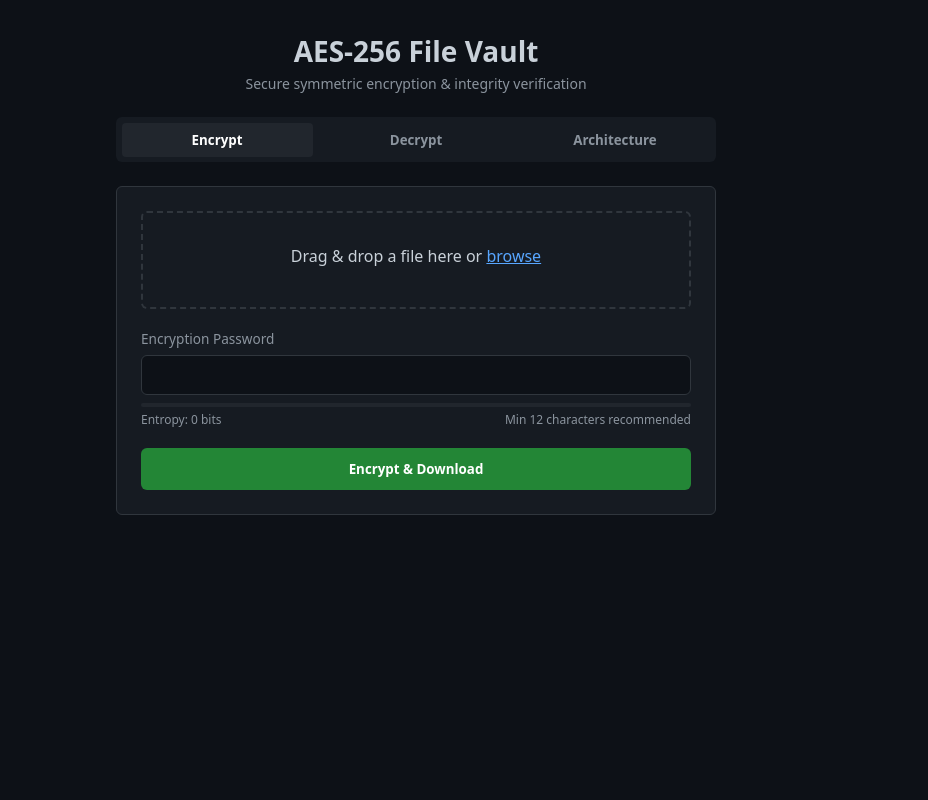
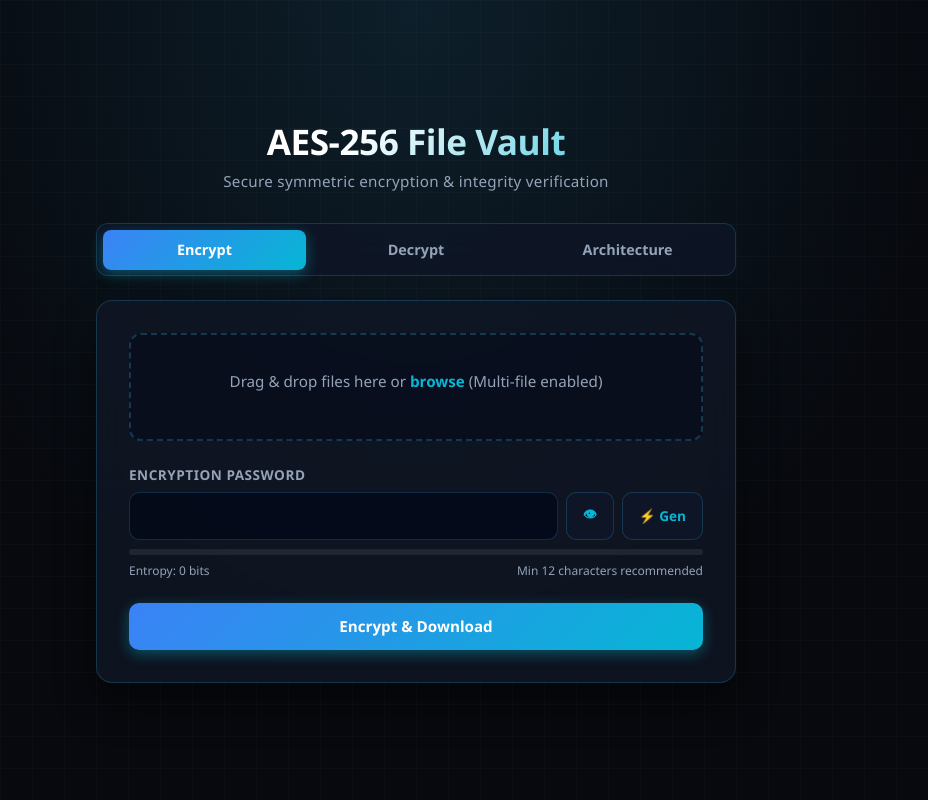
Before and after one commit to AUSTIN-JR/SECURE-FILE-VAULT, a Flask app: page / in a window 1280 px wide. Shown: the whole page, without its empty margins (224-1152 px from the left). Run offline with Flask 3, Linux system fonts and the light colour scheme.

Commit message:
feat: complete UI styling overhaul, batch zip encryption, and password tools

```diff
--- a/app.py
+++ b/app.py
@@ -1,5 +1,6 @@
 import io
 import time
+import zipfile
 import hashlib
 from flask import Flask, render_template, request, send_file, jsonify
 from werkzeug.utils import secure_filename
@@ -14,40 +15,47 @@ def index():
 
 @app.route('/api/encrypt', methods=['POST'])
 def api_encrypt():
-    if 'file' not in request.files or 'password' not in request.form:
-        return jsonify({'error': 'File and password are required.'}), 400
+    uploaded_files = request.files.getlist('files')
+    password = request.form.get('password')
 
-    file = request.files['file']
-    password = request.form['password']
+    if not uploaded_files or not password:
+        return jsonify({'error': 'Files and password are required.'}), 400
 
-    if not file.filename or not password:
-        return jsonify({'error': 'Filename or password cannot be empty.'}), 400
+    # Filter out empty file objects
+    files = [f for f in uploaded_files if f.filename]
+    if not files:
+        return jsonify({'error': 'No files selected.'}), 400
 
-    start_time = time.perf_counter()
-    raw_data = file.read()
-    orig_size = len(raw_data)
-    orig_hash = hashlib.sha256(raw_data).hexdigest()
+    # Single File Encryption
+    if len(files) == 1:
+        file = files[0]
+        raw_data = file.read()
+        encrypted_data = encrypt_bytes(raw_data, password)
+        download_name = secure_filename(file.filename) + ".enc"
 
-    encrypted_data = encrypt_bytes(raw_data, password)
-    duration_ms = round((time.perf_counter() - start_time) * 1000, 2)
+        return send_file(
+            io.BytesIO(encrypted_data),
+            mimetype='application/octet-stream',
+            as_attachment=True,
+            download_name=download_name
+        )
 
-    download_name = secure_filename(file.filename) + ".enc"
+    # Batch Multi-File Encryption -> ZIP Archive
+    zip_buffer = io.BytesIO()
+    with zipfile.ZipFile(zip_buffer, 'w', zipfile.ZIP_DEFLATED) as zip_file:
+        for file in files:
+            safe_name = secure_filename(file.filename)
+            raw_data = file.read()
+            encrypted_data = encrypt_bytes(raw_data, password)
+            zip_file.writestr(f"{safe_name}.enc", encrypted_data)
 
-    response = send_file(
-        io.BytesIO(encrypted_data),
-        mimetype='application/octet-stream',
+    zip_buffer.seek(0)
+    return send_file(
+        zip_buffer,
+        mimetype='application/zip',
         as_attachment=True,
-        download_name=download_name
+        download_name='encrypted_vault_batch.zip'
     )
-
-    response.headers['X-Original-Size'] = str(orig_size)
-    response.headers['X-Encrypted-Size'] = str(len(encrypted_data))
-    response.headers['X-Original-Hash'] = orig_hash
-    response.headers['X-Processing-Time-Ms'] = str(duration_ms)
-    response.headers['Access-Control-Expose-Headers'] = (
-        'X-Original-Size, X-Encrypted-Size, X-Original-Hash, X-Processing-Time-Ms'
-    )
-    return response
 
 @app.route('/api/decrypt', methods=['POST'])
 def api_decrypt():
@@ -61,14 +69,11 @@ def api_decrypt():
         return jsonify({'error': 'Filename or password cannot be empty.'}), 400
 
     encrypted_data = file.read()
-    start_time = time.perf_counter()
 
     try:
         plaintext, verified_hash = decrypt_bytes(encrypted_data, password)
     except ValueError as err:
         return jsonify({'error': str(err)}), 400
-
-    duration_ms = round((time.perf_counter() - start_time) * 1000, 2)
 
     download_name = secure_filename(file.filename)
     if download_name.endswith('.enc'):
@@ -84,10 +89,7 @@ def api_decrypt():
     )
 
     response.headers['X-Decrypted-Hash'] = verified_hash
-    response.headers['X-Processing-Time-Ms'] = str(duration_ms)
-    response.headers['Access-Control-Expose-Headers'] = (
-        'X-Decrypted-Hash, X-Processing-Time-Ms'
-    )
+    response.headers['Access-Control-Expose-Headers'] = 'X-Decrypted-Hash'
     return response
 
 if __name__ == '__main__':
--- /dev/null
+++ b/sample.txt
@@ -0,0 +1 @@
+This is a secret message
--- a/static/css/style.css
+++ b/static/css/style.css
@@ -1,49 +1,337 @@
 :root {
-  --bg-color: #0d1117;
-  --surface: #161b22;
-  --border: #30363d;
-  --accent: #238636;
-  --accent-hover: #2ea043;
-  --text-main: #c9d1d9;
-  --text-muted: #8b949e;
-  --error: #f85149;
+  --bg-base: #07090e;
+  --panel-bg: rgba(16, 23, 38, 0.75);
+  --border-glow: rgba(56, 189, 248, 0.2);
+  --border-active: #38bdf8;
+  --accent-cyan: #06b6d4;
+  --accent-blue: #3b82f6;
+  --accent-glow: rgba(6, 182, 212, 0.4);
+  --text-main: #f8fafc;
+  --text-muted: #94a3b8;
+  --success: #10b981;
+  --error: #f43f5e;
+  --transition: all 0.25s cubic-bezier(0.4, 0, 0.2, 1);
 }
 
-* { box-sizing: border-box; margin: 0; padding: 0; font-family: system-ui, -apple-system, sans-serif; }
-body { background: var(--bg-color); color: var(--text-main); display: flex; justify-content: center; padding: 2rem 1rem; }
-.container { max-width: 600px; width: 100%; }
+* {
+  box-sizing: border-box;
+  margin: 0;
+  padding: 0;
+  font-family: 'Segoe UI', system-ui, -apple-system, sans-serif;
+}
 
-header { text-align: center; margin-bottom: 1.5rem; }
-header h1 { font-size: 1.75rem; margin-bottom: 0.25rem; }
-.subtitle { color: var(--text-muted); font-size: 0.875rem; }
+body {
+  min-height: 100vh;
+  background-color: var(--bg-base);
+  background-image:
+    radial-gradient(ellipse at 50% 0%, rgba(56, 189, 248, 0.12) 0%, transparent 60%),
+    linear-gradient(rgba(255, 255, 255, 0.02) 1px, transparent 1px),
+    linear-gradient(90deg, rgba(255, 255, 255, 0.02) 1px, transparent 1px);
+  background-size: 100% 100%, 32px 32px, 32px 32px;
+  color: var(--text-main);
+  display: flex;
+  justify-content: center;
+  align-items: center;
+  padding: 2.5rem 1rem;
+}
 
-.tab-nav { display: flex; gap: 0.5rem; background: var(--surface); padding: 0.35rem; border-radius: 6px; margin-bottom: 1.5rem; }
-.tab-btn { flex: 1; background: transparent; border: none; color: var(--text-muted); padding: 0.5rem; border-radius: 4px; cursor: pointer; font-weight: 600; }
-.tab-btn.active { background: #21262d; color: #fff; }
+.container {
+  max-width: 640px;
+  width: 100%;
+  animation: fadeIn 0.6s ease-out;
+}
 
-.tab-panel { display: none; background: var(--surface); border: 1px solid var(--border); padding: 1.5rem; border-radius: 6px; }
-.tab-panel.active { display: block; }
+@keyframes fadeIn {
+  from { opacity: 0; transform: translateY(12px); }
+  to { opacity: 1; transform: translateY(0); }
+}
 
-.drop-zone { position: relative; border: 2px dashed var(--border); border-radius: 6px; padding: 2rem; text-align: center; margin-bottom: 1.25rem; }
-.drop-zone:hover { border-color: #58a6ff; }
-.drop-zone input { position: absolute; inset: 0; opacity: 0; cursor: pointer; width: 100%; height: 100%; }
-.drop-text span { color: #58a6ff; text-decoration: underline; }
-.file-name-preview { margin-top: 0.5rem; font-size: 0.85rem; color: #58a6ff; }
+header {
+  text-align: center;
+  margin-bottom: 2rem;
+}
 
-.form-group { margin-bottom: 1.25rem; }
-.form-group label { display: block; font-size: 0.85rem; margin-bottom: 0.4rem; color: var(--text-muted); }
-.form-group input { width: 100%; padding: 0.65rem; border-radius: 6px; background: #0d1117; border: 1px solid var(--border); color: #fff; }
+header h1 {
+  font-size: 2.2rem;
+  font-weight: 800;
+  letter-spacing: -0.5px;
+  background: linear-gradient(135deg, #ffffff 40%, var(--accent-cyan) 100%);
+  -webkit-background-clip: text;
+  -webkit-text-fill-color: transparent;
+  margin-bottom: 0.4rem;
+}
 
-.strength-meter { height: 4px; background: #21262d; border-radius: 2px; margin-top: 0.5rem; overflow: hidden; }
-.strength-bar { height: 100%; width: 0%; transition: width 0.3s, background-color 0.3s; }
-.strength-meta { display: flex; justify-content: space-between; font-size: 0.75rem; color: var(--text-muted); margin-top: 0.25rem; }
+.subtitle {
+  color: var(--text-muted);
+  font-size: 0.95rem;
+  letter-spacing: 0.3px;
+}
 
-.btn { width: 100%; padding: 0.75rem; border-radius: 6px; border: none; cursor: pointer; font-weight: 600; background: var(--accent); color: white; }
-.btn:hover { background: var(--accent-hover); }
+.tab-nav {
+  display: flex;
+  gap: 0.5rem;
+  background: rgba(15, 23, 42, 0.6);
+  backdrop-filter: blur(12px);
+  border: 1px solid var(--border-glow);
+  padding: 0.35rem;
+  border-radius: 12px;
+  margin-bottom: 1.5rem;
+}
 
-.progress-container { display: none; height: 6px; background: #21262d; border-radius: 3px; overflow: hidden; margin-top: 1rem; }
-.progress-bar { height: 100%; width: 0%; background: #58a6ff; transition: width 0.1s linear; }
+.tab-btn {
+  flex: 1;
+  background: transparent;
+  border: none;
+  color: var(--text-muted);
+  padding: 0.65rem;
+  border-radius: 8px;
+  cursor: pointer;
+  font-weight: 600;
+  font-size: 0.9rem;
+  transition: var(--transition);
+}
 
-.status-box { margin-top: 1rem; padding: 0.75rem; border-radius: 6px; font-size: 0.85rem; display: none; }
-.status-box.success { display: block; background: rgba(35, 134, 54, 0.15); border: 1px solid var(--accent); color: #3fb950; }
-.status-box.error { display: block; background: rgba(248, 81, 73, 0.15); border: 1px solid var(--error); color: var(--error); }
+.tab-btn:hover {
+  color: #fff;
+}
+
+.tab-btn.active {
+  background: linear-gradient(135deg, var(--accent-blue), var(--accent-cyan));
+  color: #fff;
+  box-shadow: 0 4px 14px var(--accent-glow);
+}
+
+.tab-panel {
+  display: none;
+  background: var(--panel-bg);
+  backdrop-filter: blur(16px);
+  border: 1px solid var(--border-glow);
+  padding: 2rem;
+  border-radius: 16px;
+  box-shadow: 0 20px 40px rgba(0, 0, 0, 0.4);
+}
+
+.tab-panel.active {
+  display: block;
+  animation: slidePanel 0.3s ease-out;
+}
+
+@keyframes slidePanel {
+  from { opacity: 0; transform: scale(0.98); }
+  to { opacity: 1; transform: scale(1); }
+}
+
+.drop-zone {
+  position: relative;
+  border: 2px dashed rgba(56, 189, 248, 0.25);
+  border-radius: 12px;
+  padding: 2.25rem 1rem;
+  text-align: center;
+  margin-bottom: 1.5rem;
+  background: rgba(2, 6, 23, 0.4);
+  transition: var(--transition);
+  cursor: pointer;
+}
+
+.drop-zone:hover, .drop-zone.active {
+  border-color: var(--border-active);
+  background: rgba(56, 189, 248, 0.04);
+  box-shadow: 0 0 20px rgba(56, 189, 248, 0.15);
+}
+
+.drop-zone input {
+  position: absolute;
+  inset: 0;
+  opacity: 0;
+  cursor: pointer;
+  width: 100%;
+  height: 100%;
+}
+
+.drop-text {
+  font-size: 0.95rem;
+  color: var(--text-muted);
+}
+
+.drop-text span {
+  color: var(--accent-cyan);
+  font-weight: 600;
+}
+
+.file-name-preview {
+  margin-top: 0.75rem;
+  font-size: 0.85rem;
+  color: var(--accent-cyan);
+  font-weight: 600;
+  word-break: break-all;
+}
+
+.form-group {
+  margin-bottom: 1.5rem;
+}
+
+.form-group label {
+  display: block;
+  font-size: 0.85rem;
+  font-weight: 600;
+  text-transform: uppercase;
+  letter-spacing: 0.5px;
+  margin-bottom: 0.5rem;
+  color: var(--text-muted);
+}
+
+.form-group input {
+  width: 100%;
+  padding: 0.8rem 1rem;
+  border-radius: 10px;
+  background: rgba(2, 6, 23, 0.6);
+  border: 1px solid var(--border-glow);
+  color: #fff;
+  font-size: 0.95rem;
+  outline: none;
+  transition: var(--transition);
+}
+
+.form-group input:focus {
+  border-color: var(--accent-cyan);
+  box-shadow: 0 0 12px var(--accent-glow);
+}
+
+.input-action-group {
+  display: flex;
+  gap: 0.5rem;
+}
+
+.input-action-group input {
+  flex: 1;
+}
+
+.action-btn {
+  background: rgba(15, 23, 42, 0.8);
+  border: 1px solid var(--border-glow);
+  color: var(--accent-cyan);
+  padding: 0 1rem;
+  border-radius: 10px;
+  cursor: pointer;
+  font-weight: 600;
+  font-size: 0.85rem;
+  transition: var(--transition);
+  display: flex;
+  align-items: center;
+  justify-content: center;
+}
+
+.action-btn:hover {
+  background: var(--accent-blue);
+  color: white;
+  border-color: var(--accent-cyan);
+  box-shadow: 0 0 10px var(--accent-glow);
+}
+
+.strength-meter {
+  height: 6px;
+  background: rgba(255, 255, 255, 0.08);
+  border-radius: 3px;
+  margin-top: 0.6rem;
+  overflow: hidden;
+}
+
+.strength-bar {
+  height: 100%;
+  width: 0%;
+  transition: width 0.35s ease, background-color 0.35s ease;
+}
+
+.strength-meta {
+  display: flex;
+  justify-content: space-between;
+  font-size: 0.75rem;
+  color: var(--text-muted);
+  margin-top: 0.4rem;
+}
+
+.btn {
+  width: 100%;
+  padding: 0.85rem;
+  border-radius: 10px;
+  border: none;
+  cursor: pointer;
+  font-weight: 700;
+  font-size: 0.95rem;
+  background: linear-gradient(135deg, var(--accent-blue), var(--accent-cyan));
+  color: #fff;
+  transition: var(--transition);
+  box-shadow: 0 4px 14px var(--accent-glow);
+}
+
+.btn:hover {
+  transform: translateY(-1px);
+  box-shadow: 0 6px 20px rgba(6, 182, 212, 0.5);
+}
+
+.btn:active {
+  transform: translateY(0);
+}
+
+.progress-container {
+  display: none;
+  height: 8px;
+  background: rgba(255, 255, 255, 0.08);
+  border-radius: 4px;
+  overflow: hidden;
+  margin-top: 1.25rem;
+  position: relative;
+}
+
+.progress-bar {
+  height: 100%;
+  width: 0%;
+  background: linear-gradient(90deg, var(--accent-blue), var(--accent-cyan));
+  border-radius: 4px;
+  transition: width 0.1s linear;
+  box-shadow: 0 0 10px var(--accent-cyan);
+}
+
+.status-box {
+  margin-top: 1.25rem;
+  padding: 0.85rem 1rem;
+  border-radius: 10px;
+  font-size: 0.9rem;
+  display: none;
+  animation: fadeIn 0.3s ease-out;
+}
+
+.status-box.success {
+  background: rgba(16, 185, 129, 0.15);
+  border: 1px solid var(--success);
+  color: #34d399;
+}
+
+.status-box.error {
+  background: rgba(244, 63, 94, 0.15);
+  border: 1px solid var(--error);
+  color: #fb7185;
+}
+
+.spec-table {
+  width: 100%;
+  border-collapse: collapse;
+  margin-top: 1.25rem;
+  font-size: 0.85rem;
+}
+
+.spec-table th, .spec-table td {
+  border: 1px solid rgba(255, 255, 255, 0.08);
+  padding: 0.75rem;
+  text-align: left;
+}
+
+.spec-table th {
+  background: rgba(2, 6, 23, 0.8);
+  color: var(--accent-cyan);
+  font-weight: 600;
+}
+
+.spec-table tr:hover {
+  background: rgba(255, 255, 255, 0.02);
+}
--- a/static/js/main.js
+++ b/static/js/main.js
@@ -1,4 +1,3 @@
-// Tab Switching
 document.querySelectorAll('.tab-btn').forEach(btn => {
   btn.addEventListener('click', () => {
     document.querySelectorAll('.tab-btn').forEach(b => b.classList.remove('active'));
@@ -9,7 +8,6 @@ document.querySelectorAll('.tab-btn').forEach(btn => {
   });
 });
 
-// File Name Display
 function handleFileSelection(inputId, previewId) {
   const input = document.getElementById(inputId);
   const preview = document.getElementById(previewId);
@@ -17,22 +15,45 @@ function handleFileSelection(inputId, previewId) {
 
   input.addEventListener('change', () => {
     if (input.files && input.files.length > 0) {
-      const file = input.files[0];
-      preview.textContent = `${file.name} (${(file.size / 1024).toFixed(1)} KB)`;
+      if (input.files.length === 1) {
+        const file = input.files[0];
+        preview.textContent = `${file.name} (${(file.size / 1024).toFixed(1)} KB)`;
+      } else {
+        let totalSize = Array.from(input.files).reduce((acc, f) => acc + f.size, 0);
+        preview.textContent = `${input.files.length} files selected (${(totalSize / 1024).toFixed(1)} KB total - will bundle as .zip)`;
+      }
     }
   });
 }
 handleFileSelection('enc-file-input', 'enc-file-preview');
 handleFileSelection('dec-file-input', 'dec-file-preview');
 
-// Password Strength
+['enc-drop-zone', 'dec-drop-zone'].forEach(id => {
+  const zone = document.getElementById(id);
+  if (!zone) return;
+
+  ['dragenter', 'dragover'].forEach(eventName => {
+    zone.addEventListener(eventName, (e) => {
+      e.preventDefault();
+      zone.classList.add('active');
+    });
+  });
+
+  ['dragleave', 'drop'].forEach(eventName => {
+    zone.addEventListener(eventName, (e) => {
+      e.preventDefault();
+      zone.classList.remove('active');
+    });
+  });
+});
+
 const passInput = document.getElementById('enc-password');
 const bar = document.getElementById('strength-bar');
 const label = document.getElementById('strength-label');
 const advice = document.getElementById('strength-advice');
 
-if (passInput && typeof assessPassword === 'function') {
-  passInput.addEventListener('input', () => {
+function updateStrengthUI() {
+  if (passInput && typeof assessPassword === 'function') {
     const res = assessPassword(passInput.value);
     if (bar) {
       bar.style.width = res.percent + '%';
@@ -40,10 +61,42 @@ if (passInput && typeof assessPassword === 'function') {
     }
     if (label) label.textContent = `Entropy: ~${res.entropy} bits`;
     if (advice) advice.textContent = res.advice;
+  }
+}
+if (passInput) passInput.addEventListener('input', updateStrengthUI);
+
+document.querySelectorAll('.toggle-visibility').forEach(btn => {
+  btn.addEventListener('click', () => {
+    const targetInput = document.getElementById(btn.dataset.target);
+    if (!targetInput) return;
+    if (targetInput.type === 'password') {
+      targetInput.type = 'text';
+      btn.textContent = '🔒';
+    } else {
+      targetInput.type = 'password';
+      btn.textContent = '👁';
+    }
+  });
+});
+
+const genBtn = document.getElementById('generate-pass-btn');
+if (genBtn) {
+  genBtn.addEventListener('click', () => {
+    const chars = 'ABCDEFGHIJKLMNOPQRSTUVWXYZabcdefghijklmnopqrstuvwxyz0123456789!@#$%^&*()_+~`|}{[]:;?><,./-=';
+    const array = new Uint8Array(16);
+    window.crypto.getRandomValues(array);
+    let generatedPassword = '';
+    for (let i = 0; i < array.length; i++) {
+      generatedPassword += chars[array[i] % chars.length];
+    }
+    passInput.value = generatedPassword;
+    passInput.type = 'text';
+    const toggleBtn = document.querySelector('.toggle-visibility[data-target="enc-password"]');
+    if (toggleBtn) toggleBtn.textContent = '🔒';
+    updateStrengthUI();
   });
 }
 
-// Request Handler with Proper Error Display
 function processRequest(url, formData, progressContainer, progressBar, statusBox) {
   return new Promise((resolve, reject) => {
     const xhr = new XMLHttpRequest();
@@ -86,7 +139,6 @@ function processRequest(url, formData, progressContainer, progressBar, statusBox
         statusBox.style.display = 'block';
         resolve();
       } else {
-        // Read error JSON from blob response
         const blob = xhr.response;
         blob.text().then(text => {
           let errorMessage = "Invalid password or corrupted ciphertext.";
@@ -115,7 +167,6 @@ function processRequest(url, formData, progressContainer, progressBar, statusBox
   });
 }
 
-// Encrypt Submit
 const encForm = document.getElementById('encrypt-form');
 if (encForm) {
   encForm.addEventListener('submit', (e) => {
@@ -123,11 +174,13 @@ if (encForm) {
     const fileInput = document.getElementById('enc-file-input');
     const pInput = document.getElementById('enc-password');
 
-    if (!fileInput.files.length) return alert('Select a file first.');
+    if (!fileInput.files.length) return alert('Select at least one file first.');
     if (!pInput.value) return alert('Enter a password.');
 
     const formData = new FormData();
-    formData.append('file', fileInput.files[0]);
+    for (let i = 0; i < fileInput.files.length; i++) {
+      formData.append('files', fileInput.files[i]);
+    }
     formData.append('password', pInput.value);
 
     processRequest(
@@ -140,7 +193,6 @@ if (encForm) {
   });
 }
 
-// Decrypt Submit
 const decForm = document.getElementById('decrypt-form');
 if (decForm) {
   decForm.addEventListener('submit', (e) => {
--- a/static/js/password-checker.js
+++ b/static/js/password-checker.js
@@ -1,24 +1,31 @@
 function assessPassword(password) {
+  if (!password) {
+    return { entropy: 0, percent: 0, color: '#334155', advice: 'Enter a passphrase' };
+  }
+
   let poolSize = 0;
   if (/[a-z]/.test(password)) poolSize += 26;
   if (/[A-Z]/.test(password)) poolSize += 26;
   if (/[0-9]/.test(password)) poolSize += 10;
-  if (/[^a-zA-Z0-9]/.test(password)) poolSize += 32;
+  if (/[^a-zA-Z0-9]/.test(password)) poolSize += 33;
 
-  const entropy = password.length > 0 && poolSize > 0
-    ? Math.round(password.length * Math.log2(poolSize))
-    : 0;
+  if (poolSize === 0) poolSize = 1;
 
-  let advice = "Too weak";
-  let color = "#f85149";
-  let percent = Math.min((entropy / 80) * 100, 100);
+  const entropy = Math.round(password.length * Math.log2(poolSize));
+  const percent = Math.min(100, Math.round((entropy / 80) * 100));
 
-  if (entropy >= 60 && password.length >= 12) {
-    advice = "Strong";
-    color = "#2ea043";
-  } else if (entropy >= 40) {
-    advice = "Moderate";
-    color = "#d29922";
+  let color = '#f43f5e';
+  let advice = 'Weak - vulnerable to fast cracking';
+
+  if (entropy >= 75) {
+    color = '#10b981';
+    advice = 'Very Strong - computationally infeasible to brute force';
+  } else if (entropy >= 50) {
+    color = '#38bdf8';
+    advice = 'Strong - suitable for sensitive assets';
+  } else if (entropy >= 35) {
+    color = '#facc15';
+    advice = 'Moderate - add special symbols or numbers';
   }
 
   return { entropy, percent, color, advice };
--- a/templates/index.html
+++ b/templates/index.html
@@ -3,8 +3,8 @@
 <head>
   <meta charset="UTF-8">
   <meta name="viewport" content="width=device-width, initial-scale=1.0">
-  <title>AES-256 Vault | Secure Cryptography Tool</title>
-  <link rel="stylesheet" href="/static/css/style.css">
+  <title>AES-256 Vault | Secure File Cryptography</title>
+  <link rel="stylesheet" href="{{ url_for('static', filename='css/style.css') }}">
 </head>
 <body>
   <div class="container">
@@ -22,15 +22,19 @@
     <!-- Encrypt Tab -->
     <section id="encrypt-tab" class="tab-panel active">
       <form id="encrypt-form">
-        <div class="drop-zone">
-          <input type="file" id="enc-file-input" required>
-          <div class="drop-text">Drag & drop a file here or <span>browse</span></div>
+        <div class="drop-zone" id="enc-drop-zone">
+          <input type="file" id="enc-file-input" multiple required>
+          <div class="drop-text">Drag & drop files here or <span>browse</span> (Multi-file enabled)</div>
           <div class="file-name-preview" id="enc-file-preview"></div>
         </div>
 
         <div class="form-group">
           <label for="enc-password">Encryption Password</label>
-          <input type="password" id="enc-password" required autocomplete="off">
+          <div class="input-action-group">
+            <input type="password" id="enc-password" required autocomplete="off">
+            <button type="button" class="action-btn toggle-visibility" data-target="enc-password" title="Toggle visibility">👁</button>
+            <button type="button" class="action-btn" id="generate-pass-btn" title="Generate strong password">⚡ Gen</button>
+          </div>
           <div class="strength-meter">
             <div id="strength-bar" class="strength-bar"></div>
           </div>
@@ -52,7 +56,7 @@
     <!-- Decrypt Tab -->
     <section id="decrypt-tab" class="tab-panel">
       <form id="decrypt-form">
-        <div class="drop-zone">
+        <div class="drop-zone" id="dec-drop-zone">
           <input type="file" id="dec-file-input" accept=".enc" required>
           <div class="drop-text">Drag & drop your <code>.enc</code> file here or <span>browse</span></div>
           <div class="file-name-preview" id="dec-file-preview"></div>
@@ -60,7 +64,10 @@
 
         <div class="form-group">
           <label for="dec-password">Decryption Password</label>
-          <input type="password" id="dec-password" required autocomplete="off">
+          <div class="input-action-group">
+            <input type="password" id="dec-password" required autocomplete="off">
+            <button type="button" class="action-btn toggle-visibility" data-target="dec-password" title="Toggle visibility">👁</button>
+          </div>
         </div>
 
         <button type="submit" class="btn" id="dec-submit-btn">Decrypt & Download</button>
@@ -88,26 +95,26 @@
             <tr>
               <td>Algorithm</td>
               <td>AES-256-CBC</td>
-              <td>Bulk data confidentiality</td>
+              <td>Confidentiality via symmetric block encryption</td>
+            </tr>
+            <tr>
+              <td>Batch Archive</td>
+              <td>Deflate (.zip)</td>
+              <td>Multi-file encrypted container streaming</td>
             </tr>
             <tr>
               <td>Key Derivation</td>
-              <td>PBKDF2 (100,000 iterations, HMAC-SHA256)</td>
+              <td>PBKDF2 (100,000 rounds, HMAC-SHA256)</td>
               <td>Mitigates rainbow table & brute-force attacks</td>
             </tr>
             <tr>
-              <td>Salt</td>
-              <td>16 Bytes (CSPRNG via get_random_bytes)</td>
-              <td>Ensures unique keys even with identical passwords</td>
-            </tr>
-            <tr>
-              <td>IV</td>
-              <td>16 Bytes (CSPRNG via get_random_bytes)</td>
-              <td>Ensures identical blocks encrypt uniquely</td>
+              <td>Salt / IV</td>
+              <td>16 Bytes CSPRNG</td>
+              <td>Guarantees distinct keys & blocks</td>
             </tr>
             <tr>
               <td>Integrity</td>
-              <td>Pre-calculated SHA-256 Checksum</td>
+              <td>SHA-256 Checksum</td>
               <td>Detects unauthorized modification or tampering</td>
             </tr>
           </tbody>
@@ -116,7 +123,7 @@
     </section>
   </div>
 
-  <script src="/static/js/password-checker.js"></script>
-  <script src="/static/js/main.js"></script>
+  <script src="{{ url_for('static', filename='js/password-checker.js') }}"></script>
+  <script src="{{ url_for('static', filename='js/main.js') }}"></script>
 </body>
 </html>
```
Also changed, not shown: utils/__init__.py (deleted, +0 -60 lines), 1 other file.
